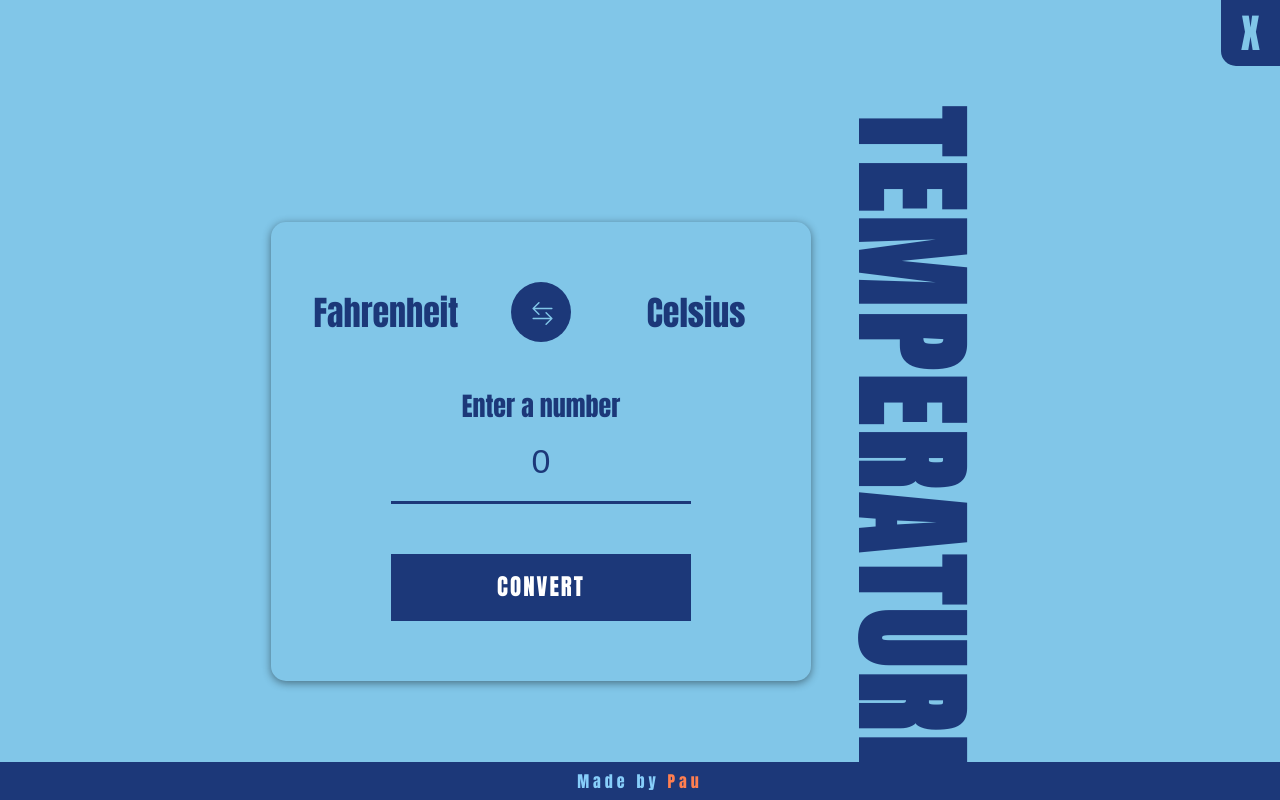
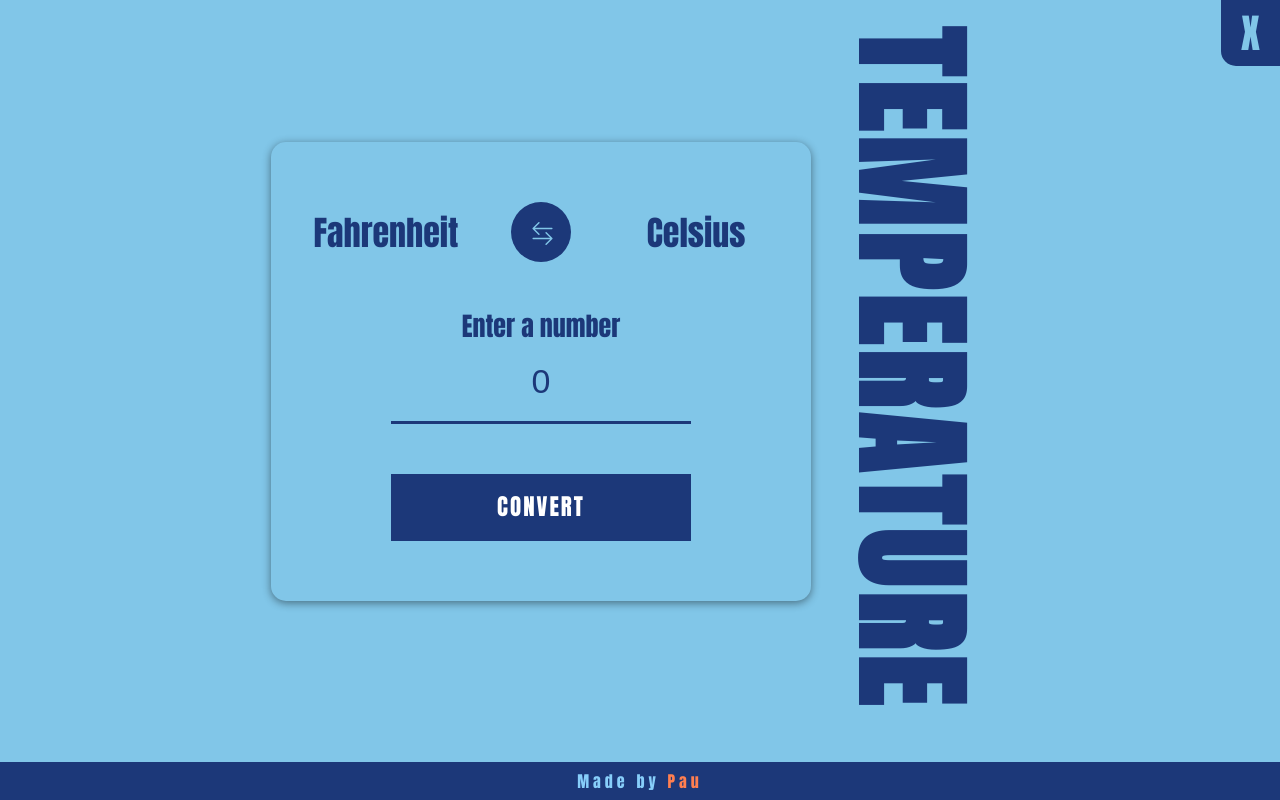
Before and after one commit to PauCodes/converter, a React (Create React App) app: page /temperature-converter in a window 1280 px wide. Built offline with nearby package versions, Linux system fonts and the light colour scheme; no server answers.

Commit message:
fixed margin-top temp

```diff
--- a/src/components/Temperature/TemperatureConverter.js
+++ b/src/components/Temperature/TemperatureConverter.js
@@ -44,10 +44,10 @@ const TemperatureConverter = () => {
     return (
         <section className="temperatureSection">
         <div className="wrapper">
-            <header>
+            <header className="tempHeader">
                 <h2>Temperature</h2>
             </header>
-            <div className="card">
+            <div className="card tempCard">
                 <form  onSubmit={submitHandler}>
                     <div className="tempContainer">
                         <label htmlFor="from" className="unitName">{from}</label>
--- a/src/styles/components/_temperature.scss
+++ b/src/styles/components/_temperature.scss
@@ -15,6 +15,13 @@ section {
       order: inherit;
       margin-top: 0;
     }
+  }
+
+  header.tempHeader {
+    margin-top: 0;
+  }
+  div.tempCard {
+    margin-top: 0;
   }
   .card {
     display: flex;
```
